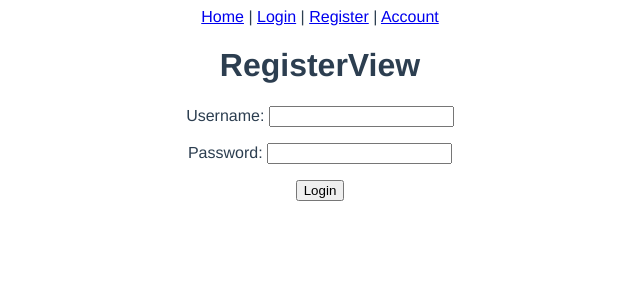
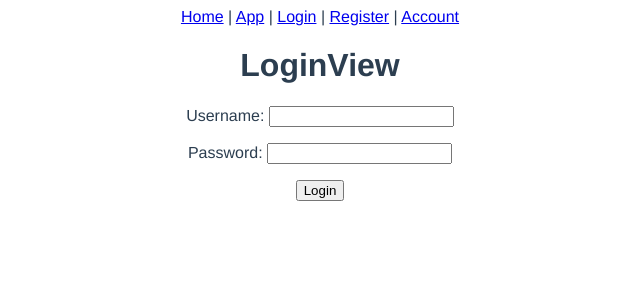
Before and after one commit to silentesc/VocabCards-Website, a Vue app: page /login in a window 1280 px wide. Shown: the top 300 px of the page, without its empty margins (320-960 px from the left). Built offline with nearby package versions, Linux system fonts and the light colour scheme.

Commit message:
Some more views, boilerplate check for auth and 404 default view

```diff
--- a/src/App.vue
+++ b/src/App.vue
@@ -1,6 +1,7 @@
 <template>
     <nav>
         <router-link :to="{ name: 'HomeView' }">Home</router-link> |
+        <router-link :to="{ name: 'AppView' }">App</router-link> |
         <router-link :to="{ name: 'LoginView' }">Login</router-link> |
         <router-link :to="{ name: 'RegisterView' }">Register</router-link> |
         <router-link :to="{ name: 'AccountView' }">Account</router-link>
--- a/src/router/index.ts
+++ b/src/router/index.ts
@@ -3,6 +3,8 @@ import HomeView from '@/views/HomeView.vue'
 import LoginView from '@/views/LoginView.vue'
 import RegisterView from '@/views/RegisterView.vue'
 import AccountView from '@/views/AccountView.vue'
+import AppView from '@/views/app/AppView.vue'
+import NotFoundView from '@/views/NotFoundView.vue'
 
 const routes: Array<RouteRecordRaw> = [
     {
@@ -23,8 +25,23 @@ const routes: Array<RouteRecordRaw> = [
     {
         path: '/account',
         name: 'AccountView',
-        component: AccountView
+        component: AccountView,
+        meta: {
+            requiresAuth: true
+        }
     },
+    {
+        path: '/app',
+        name: 'AppView',
+        component: AppView,
+        meta: {
+            requiresAuth: true
+        }
+    },
+    {
+        path: '/:pathMatch(.*)*',
+        component: NotFoundView
+    }
 ]
 
 const router = createRouter({
@@ -32,4 +49,14 @@ const router = createRouter({
     routes
 })
 
+router.beforeEach((to, from, next) => {
+    if (to.matched.some(record => record.meta.requiresAuth)) {
+        // TODO Check if logged in
+        next({ name: "LoginView" });
+    }
+    else {
+        next();
+    }
+});
+
 export default router
--- a/src/views/LoginView.vue
+++ b/src/views/LoginView.vue
@@ -10,7 +10,7 @@ const login = () => {
 </script>
 
 <template>
-    <h1>RegisterView</h1>
+    <h1>LoginView</h1>
 
     <form @submit.prevent="login">
         <p>Username: <input type="text" required v-model="username"></p>
--- /dev/null
+++ b/src/views/NotFoundView.vue
@@ -0,0 +1,4 @@
+<template>
+    <h1>404</h1>
+    <h2>This page does not exist.</h2>
+</template>
--- /dev/null
+++ b/src/views/app/AppView.vue
@@ -0,0 +1,7 @@
+<script setup lang="ts">
+
+</script>
+
+<template>
+    <h1>AppView</h1>
+</template>
```
